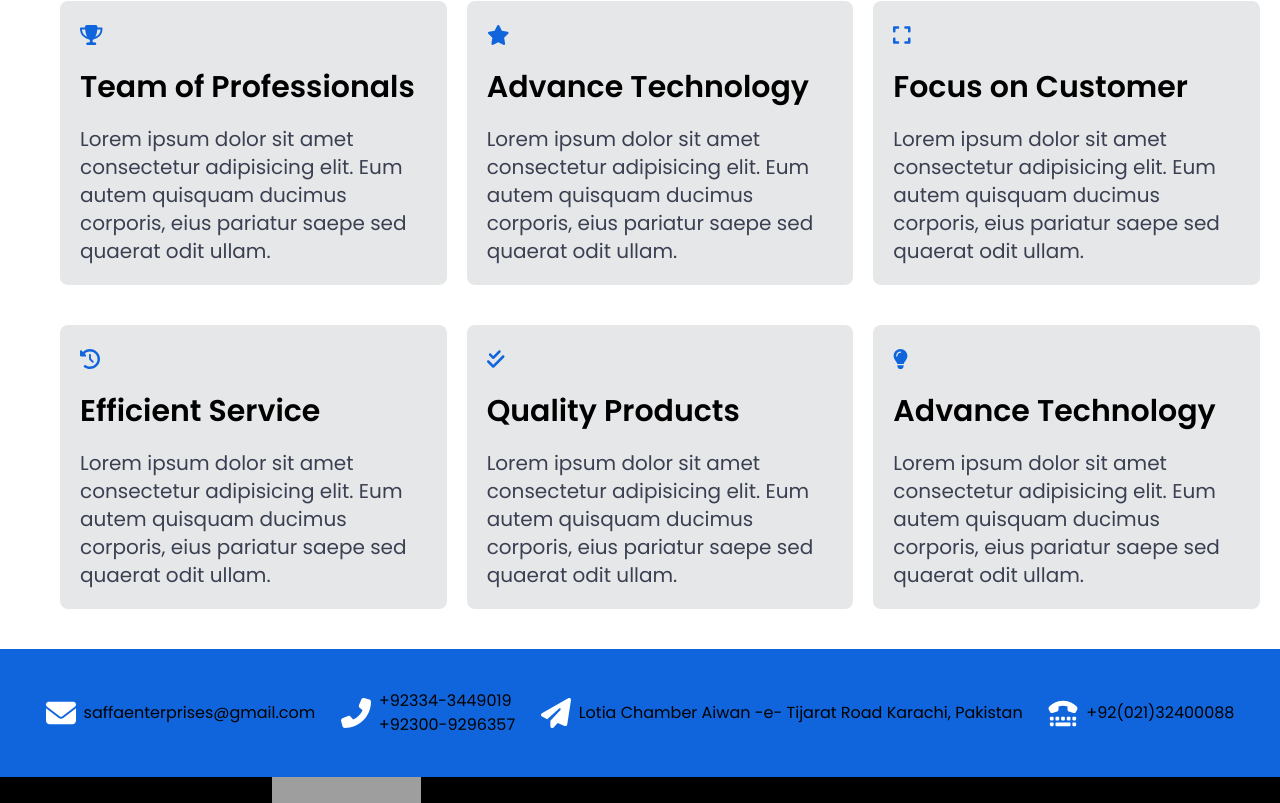
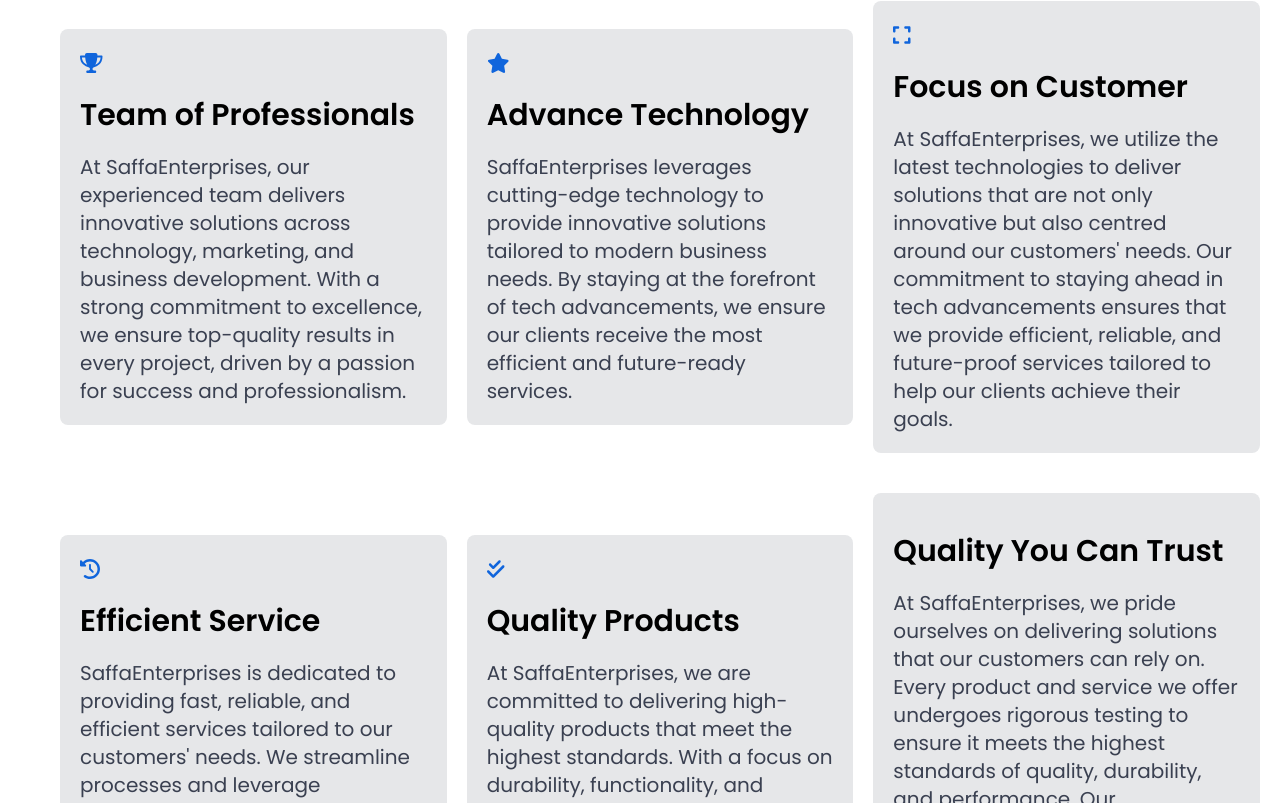
Before and after one commit to 0vai5/saffaenterprises-Portfolio-app, a React (Vite) app: page /about in a window 1280 px wide. Shown: the part 737-1540 px from the top of the page. Built offline with nearby package versions, Linux system fonts and the light colour scheme; grey boxes are pictures that could not be loaded.

Commit message:
Update index.ts

```diff
--- a/src/constants/index.ts
+++ b/src/constants/index.ts
@@ -1,11 +1,11 @@
 
-import { faCheckDouble, faClockRotateLeft, faEnvelope, faExpand, faGear, faHandshake, faLightbulb, faLock, faPaperPlane, faPhoneAlt, faStar, faTeletype, faTrophy } from "@fortawesome/free-solid-svg-icons";
+import { faCheckDouble, faClockRotateLeft, faHandShake,faEnvelope, faExpand, faGear, faHandshake, faLightbulb, faLock, faPaperPlane, faPhoneAlt, faStar, faTeletype, faTrophy } from "@fortawesome/free-solid-svg-icons";
 
 export const Clients = [
   {
     name: 'ADM',
     logo: './adm-logo.svg',
-    classes: 'ml-12 h-14'
+    classes: 'h-14'
   },
   {
     name: 'AlKaram',
@@ -15,7 +15,7 @@
   {
     name: 'GareebSons',
     logo: './Garibsons-Logo.jpg',
-    classes: 'h-10 md:block hidden'
+    classes: 'h-10'
   },
   {
     name: 'AMNA Textile',
@@ -253,31 +253,31 @@
   {
     icon: faTrophy,
     title: 'Team of Professionals',
-    desc: 'Lorem ipsum dolor sit amet consectetur adipisicing elit. Eum autem quisquam ducimus corporis, eius pariatur saepe sed quaerat odit ullam.'
+    desc: 'At SaffaEnterprises, our experienced team delivers innovative solutions across technology, marketing, and business development. With a strong commitment to excellence, we ensure top-quality results in every project, driven by a passion for success and professionalism.'
   },
   {
     icon: faStar,
     title: 'Advance Technology',
-    desc: 'Lorem ipsum dolor sit amet consectetur adipisicing elit. Eum autem quisquam ducimus corporis, eius pariatur saepe sed quaerat odit ullam.'
+    desc: 'SaffaEnterprises leverages cutting-edge technology to provide innovative solutions tailored to modern business needs. By staying at the forefront of tech advancements, we ensure our clients receive the most efficient and future-ready services.'
   },
   {
     icon: faExpand,
     title: 'Focus on Customer',
-    desc: 'Lorem ipsum dolor sit amet consectetur adipisicing elit. Eum autem quisquam ducimus corporis, eius pariatur saepe sed quaerat odit ullam.'
+    desc: "At SaffaEnterprises, we utilize the latest technologies to deliver solutions that are not only innovative but also centred around our customers' needs. Our commitment to staying ahead in tech advancements ensures that we provide efficient, reliable, and future-proof services tailored to help our clients achieve their goals."
   },
   {
     icon: faClockRotateLeft,
     title: 'Efficient Service',
-    desc: 'Lorem ipsum dolor sit amet consectetur adipisicing elit. Eum autem quisquam ducimus corporis, eius pariatur saepe sed quaerat odit ullam.'
+    desc: "SaffaEnterprises is dedicated to providing fast, reliable, and efficient services tailored to our customers' needs. We streamline processes and leverage advanced technology to ensure timely delivery and superior quality in every project."
   },
   {
     icon: faCheckDouble,
     title: 'Quality Products',
-    desc: 'Lorem ipsum dolor sit amet consectetur adipisicing elit. Eum autem quisquam ducimus corporis, eius pariatur saepe sed quaerat odit ullam.'
+    desc: 'At SaffaEnterprises, we are committed to delivering high-quality products that meet the highest standards. With a focus on durability, functionality, and customer satisfaction, we ensure that every product we offer is crafted to exceed expectations.'
   },
   {
-    icon: faLightbulb,
-    title: 'Advance Technology',
-    desc: 'Lorem ipsum dolor sit amet consectetur adipisicing elit. Eum autem quisquam ducimus corporis, eius pariatur saepe sed quaerat odit ullam.'
+    icon: faHandShake,
+    title: "Quality You Can Trust",
+    desc: 'At SaffaEnterprises, we pride ourselves on delivering solutions that our customers can rely on. Every product and service we offer undergoes rigorous testing to ensure it meets the highest standards of quality, durability, and performance. Our commitment to excellence guarantees that you receive only the best, backed by our promise of trust and reliability.'
   }
 ]
```
